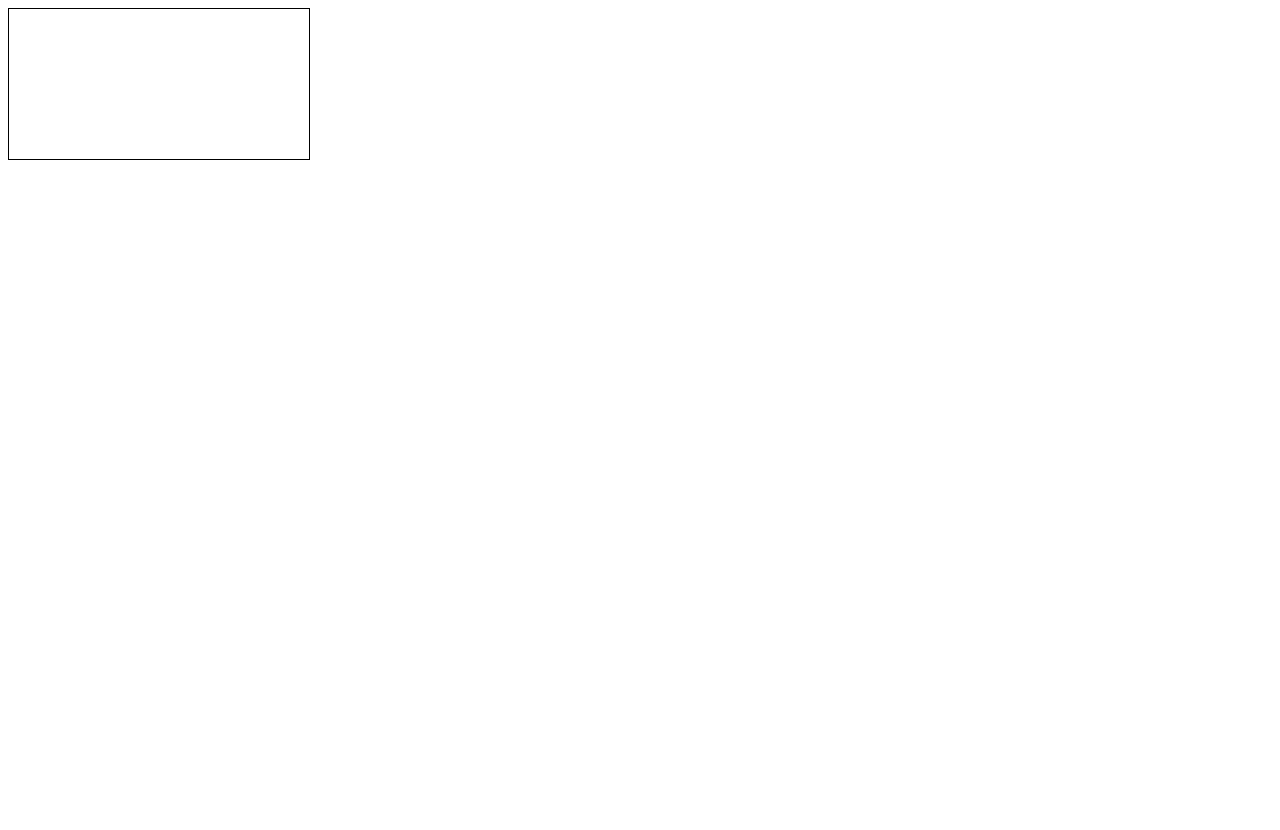
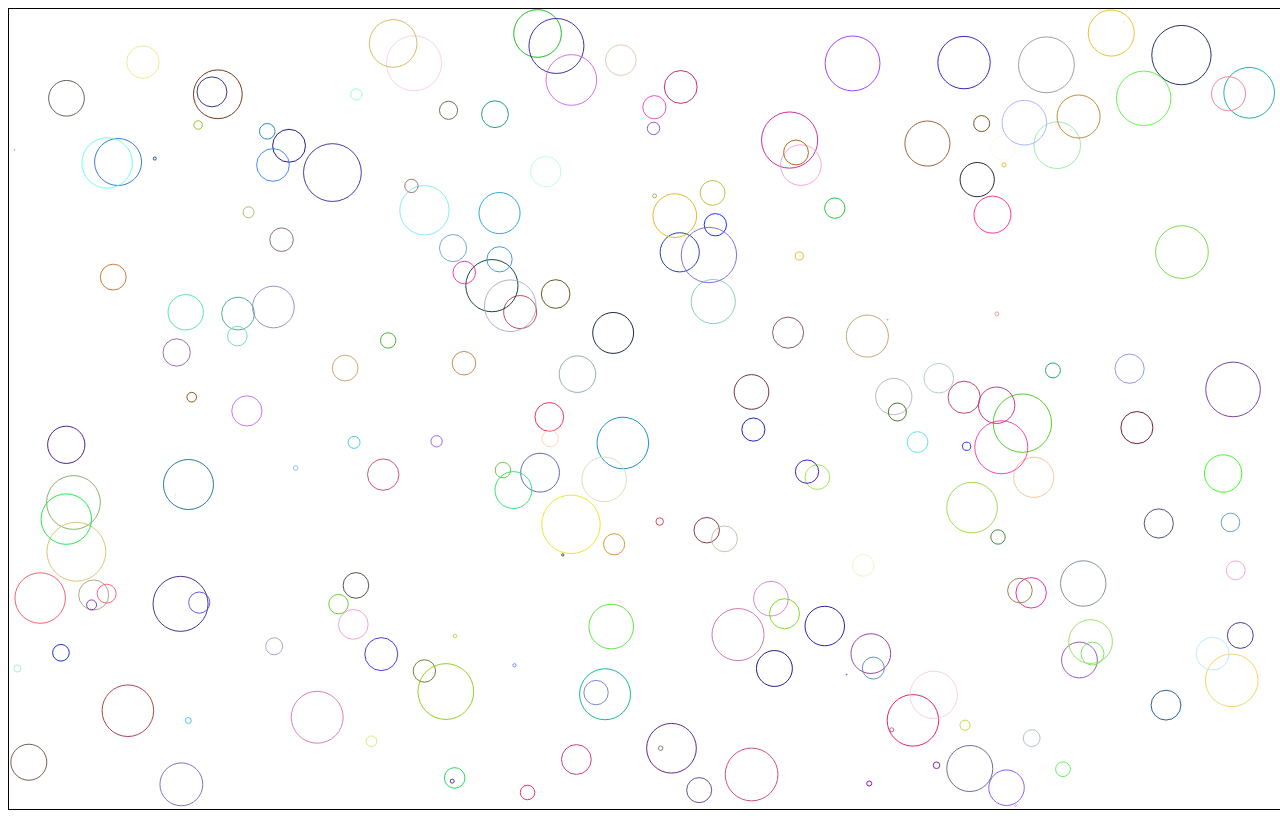
Before and after one commit to bairavaswamy/CanvasProject, a plain HTML site: page frontendFiles/htmlFile/index.html in a window 1280 px wide. Before the commit the page ends 800 px from the top, so only its background shows below. Drawn offline with nearby package versions, Linux system fonts and the light colour scheme; the site is published under a folder, as on GitHub Pages, so addresses that start at the root find nothing.

Commit message:
solution

```diff
--- a/frontendFiles/htmlFile/index.html
+++ b/frontendFiles/htmlFile/index.html
@@ -13,7 +13,6 @@
 <body>
     <canvas></canvas>
     <p id="#score"></p>
-    <script src="/frontendFiles/jsFile/index.js"></script>
-    <script src="https://cdn.socket.io/4.7.5/socket.io.min.js"></script>
+    <script src="index.js"></script>
 </body>
 </html>
```
Also changed, not shown: frontendFiles/htmlFile/index.js (renamed from frontendFiles/jsFile/index.js).
